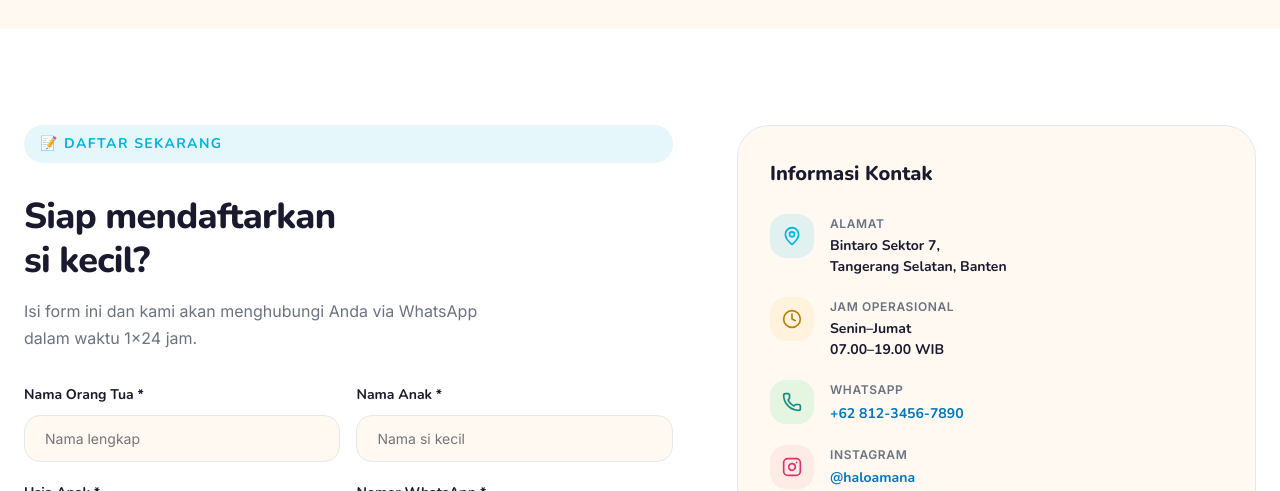
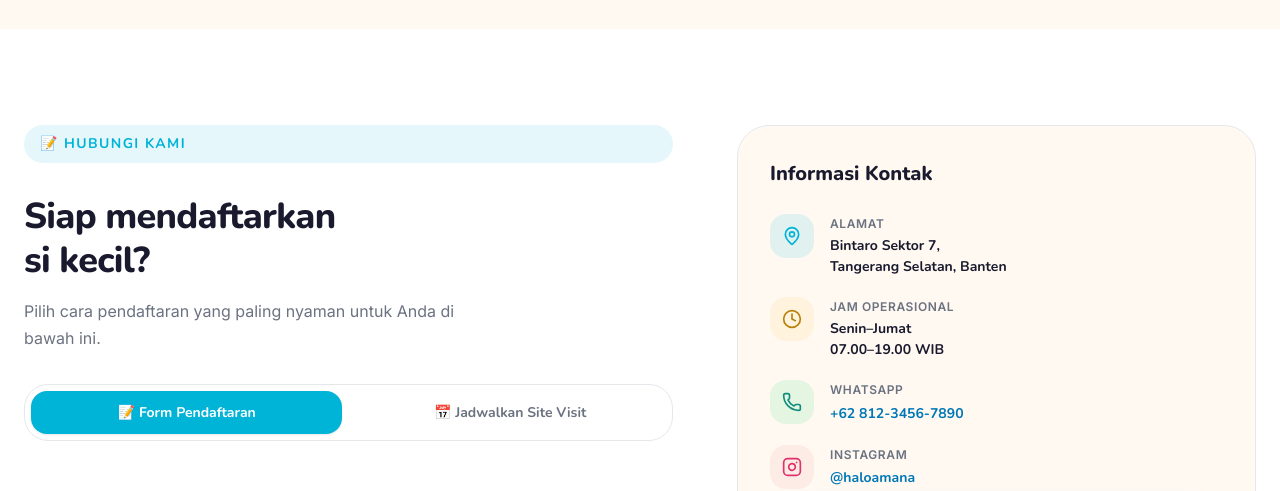
Before and after one commit to menako-studio/amana-care, a Next.js app: page / in a window 1280 px wide. Shown: the part 7740-8231 px from the top of the page. Built offline with nearby package versions, Linux system fonts and the light colour scheme.

Commit message:
feat: embed cal.com inline booking scheduler for site-visit tour reservation

```diff
--- a/app/kontak/page.module.css
+++ b/app/kontak/page.module.css
@@ -293,3 +293,46 @@
     padding: var(--space-6);
   }
 }
+
+/* Method Selector */
+.methodSelector {
+  display: flex;
+  gap: var(--space-3);
+  margin-bottom: var(--space-6);
+  background: var(--color-white);
+  padding: 0.375rem;
+  border-radius: var(--radius-xl);
+  border: 1px solid var(--color-border);
+}
+
+.methodBtn {
+  flex: 1;
+  padding: 0.75rem 1rem;
+  font-family: var(--font-display);
+  font-weight: 700;
+  font-size: var(--text-sm);
+  color: var(--color-gray);
+  border-radius: var(--radius-lg);
+  transition: all var(--transition-base);
+  text-align: center;
+}
+
+.methodBtnActive {
+  background: var(--color-primary);
+  color: var(--color-white);
+  box-shadow: var(--shadow-sm);
+}
+
+/* Cal Wrapper */
+.calWrapper {
+  border-radius: var(--radius-2xl);
+  overflow: hidden;
+  border: 1px solid var(--color-border);
+  background: var(--color-white);
+  box-shadow: var(--shadow-sm);
+  animation: fadeIn 0.4s ease both;
+}
+
+.calFrame {
+  display: block;
+}
--- a/components/home/ContactSection.module.css
+++ b/components/home/ContactSection.module.css
@@ -225,3 +225,46 @@
     padding: var(--space-6);
   }
 }
+
+/* Method Selector */
+.methodSelector {
+  display: flex;
+  gap: var(--space-3);
+  margin: var(--space-4) 0 var(--space-6);
+  background: var(--color-white);
+  padding: 0.375rem;
+  border-radius: var(--radius-xl);
+  border: 1px solid var(--color-border);
+}
+
+.methodBtn {
+  flex: 1;
+  padding: 0.75rem 1rem;
+  font-family: var(--font-display);
+  font-weight: 700;
+  font-size: var(--text-sm);
+  color: var(--color-gray);
+  border-radius: var(--radius-lg);
+  transition: all var(--transition-base);
+  text-align: center;
+}
+
+.methodBtnActive {
+  background: var(--color-primary);
+  color: var(--color-white);
+  box-shadow: var(--shadow-sm);
+}
+
+/* Cal Wrapper */
+.calWrapper {
+  border-radius: var(--radius-2xl);
+  overflow: hidden;
+  border: 1px solid var(--color-border);
+  background: var(--color-white);
+  box-shadow: var(--shadow-sm);
+  animation: fadeIn 0.4s ease both;
+}
+
+.calFrame {
+  display: block;
+}
--- a/components/home/ContactSection.tsx
+++ b/components/home/ContactSection.tsx
@@ -28,6 +28,7 @@ const ageGroups = ['0–6 bulan', '6–12 bulan', '1–2 tahun', '2–3 tahun',
 export default function ContactSection() {
   const [form, setForm] = useState({ nama: '', namaAnak: '', usia: '', wa: '', pesan: '' })
   const [submitted, setSubmitted] = useState(false)
+  const [method, setMethod] = useState<'form' | 'cal'>('form')
 
   const handleChange = (e: React.ChangeEvent<HTMLInputElement | HTMLSelectElement | HTMLTextAreaElement>) => {
     setForm((prev) => ({ ...prev, [e.target.name]: e.target.value }))
@@ -54,15 +55,43 @@ export default function ContactSection() {
           {/* Left: Form */}
           <ScrollReveal direction="left">
             <div className={styles.formSide}>
-              <span className="section-label">📝 Daftar Sekarang</span>
+              <span className="section-label">📝 Hubungi Kami</span>
               <h2 className="heading-2" id="contact-heading">
                 Siap mendaftarkan<br />si kecil?
               </h2>
               <p className={styles.formSubtitle}>
-                Isi form ini dan kami akan menghubungi Anda via WhatsApp dalam waktu 1×24 jam.
+                Pilih cara pendaftaran yang paling nyaman untuk Anda di bawah ini.
               </p>
 
-              {!submitted ? (
+              <div className={styles.methodSelector}>
+                <button
+                  type="button"
+                  className={`${styles.methodBtn} ${method === 'form' ? styles.methodBtnActive : ''}`}
+                  onClick={() => setMethod('form')}
+                >
+                  📝 Form Pendaftaran
+                </button>
+                <button
+                  type="button"
+                  className={`${styles.methodBtn} ${method === 'cal' ? styles.methodBtnActive : ''}`}
+                  onClick={() => setMethod('cal')}
+                >
+                  📅 Jadwalkan Site Visit
+                </button>
+              </div>
+
+              {method === 'cal' ? (
+                <div className={styles.calWrapper}>
+                  <iframe
+                    src="https://cal.com/amanacare/site-visit?embed=true"
+                    width="100%"
+                    height="500"
+                    frameBorder="0"
+                    title="Jadwalkan Kunjungan Amana Care Bintaro"
+                    className={styles.calFrame}
+                  />
+                </div>
+              ) : !submitted ? (
                 <form className={styles.form} onSubmit={handleSubmit} noValidate>
                   <div className={styles.row}>
                     <div className={styles.field}>
```
Also changed, not shown: app/kontak/page.tsx (+30 -1 lines).
